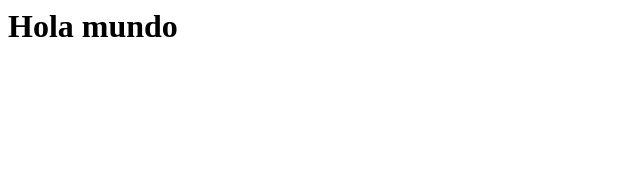
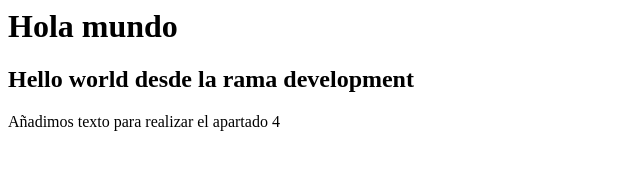
Before and after one commit to alexvaloc/Laboratorio-modulo00-Lemoncode, a plain HTML site: page index.html in a window 1280 px wide. Shown: the whole page, without its empty margins (0-640 px from the left). Drawn offline with Linux system fonts and the light colour scheme.

Commit message:
cambios en la rama development

```diff
--- a/index.html
+++ b/index.html
@@ -1 +1,3 @@
 <h1>Hola mundo</h1>
+<h2>Hello world desde la rama development</h2>
+<p>Añadimos texto para realizar el apartado 4</p>
```
